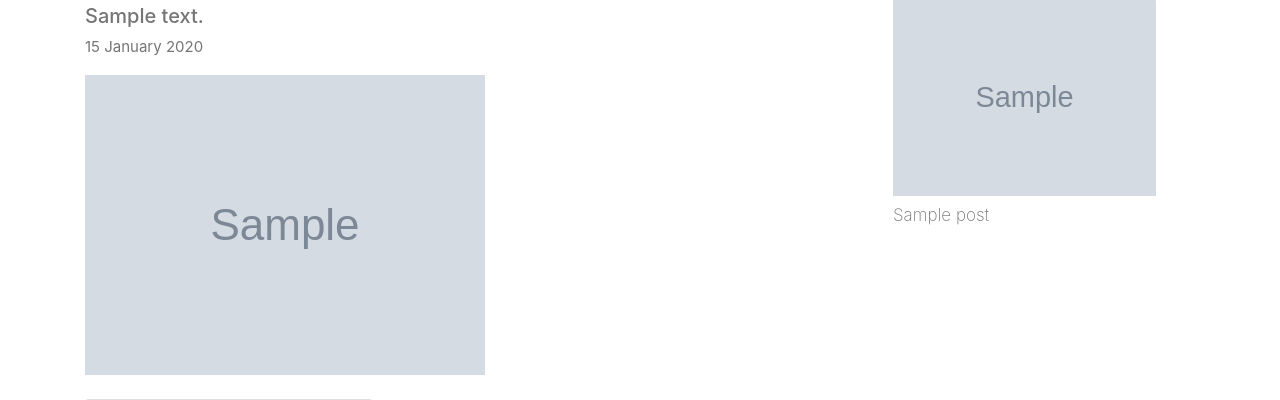
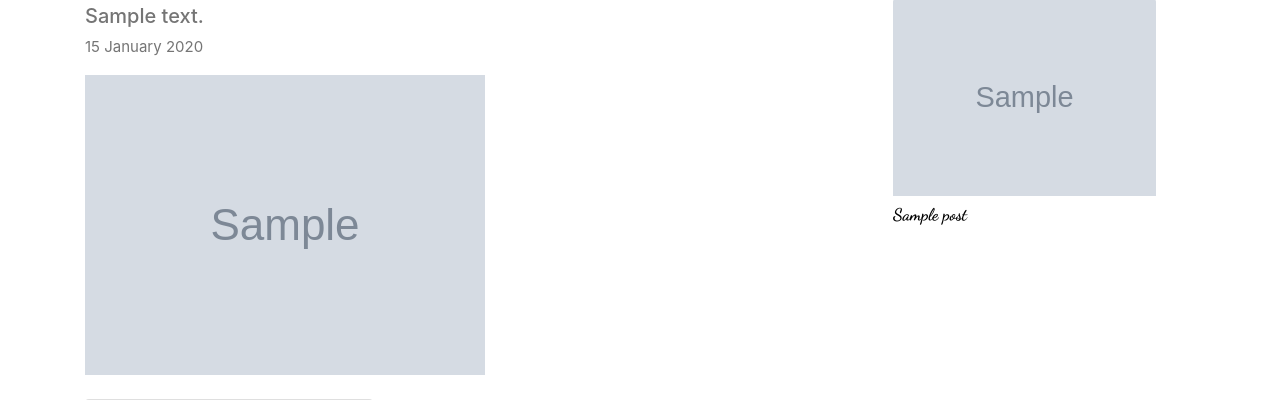
Before and after one commit to XDCoder3289/pensdistrict, a Django app: template templates/post.html in a window 1280 px wide. Shown: the part 175-575 px from the top of the page. Run offline with Django 3.2, Linux system fonts and the light colour scheme; the template is opened without the code that fills it: values that come from a table or form of the project are taken from there, others are empty; tables that the repository leaves empty hold one stand-in row (values such as "Sample post"); grey boxes marked "Sample" are stand-in pictures; some libraries are stand-ins or nearby versions.

Commit message:
Changing sidenav title color and font

```diff
--- a/templates/post.html
+++ b/templates/post.html
@@ -70,7 +70,7 @@
           <div class="card w-75 ml-5 mt-3 m-3" style="border-width: 0;">
             <a href="/{{sidenav.category | slugify}}/{{sidenav.slug}}">
               <img src="{{sidenav.featured_image.url}}" class="card-img-top mb-1" alt="showing recommended article{{sidenav.post_name}} in the nav">
-              <p class="card-text mb-2" style="color: rgba(117, 117, 117, 1);">{{sidenav.post_name}}</p>
+              <p id="heading-main" class="card-text mb-2" style="color: black;">{{sidenav.post_name}}</p>
             </a>
           </div>
           {% endfor %}
```
